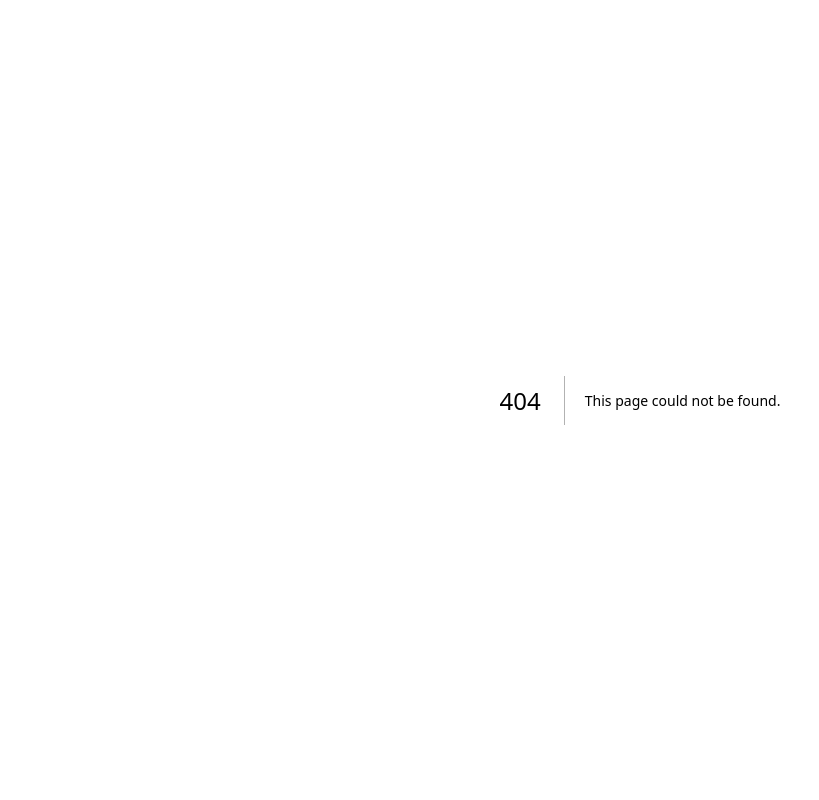
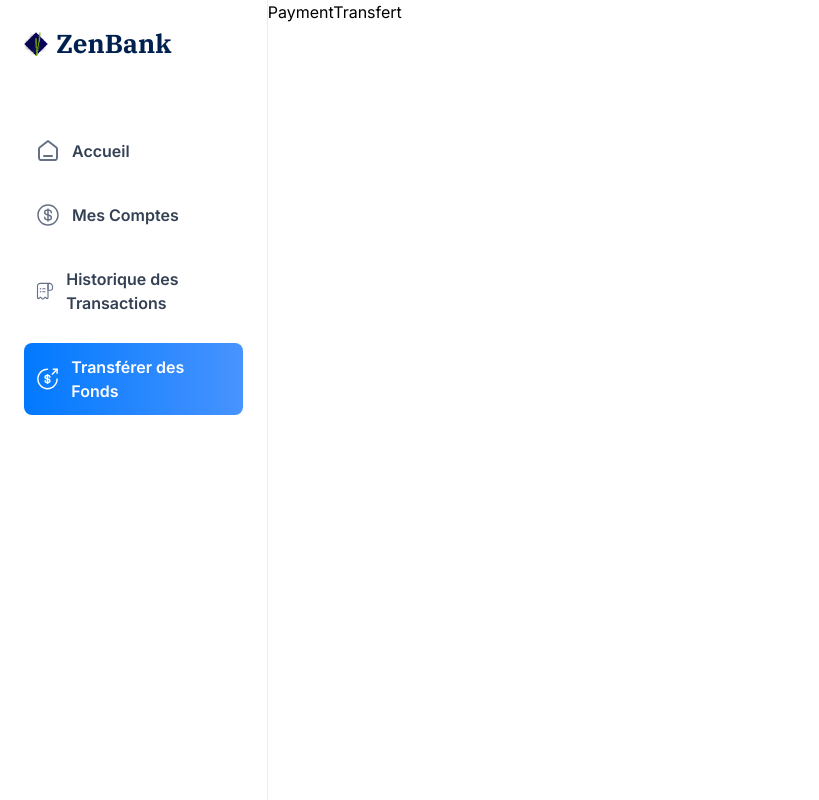
Before and after one commit to Cycle9898/ZenBank_Frontend, a Next.js app: page /payment-transfer in a window 1280 px wide. Before the commit this address had no page. Shown: the whole page, without its empty margins (0-819 px from the left). Built offline with nearby package versions, Linux system fonts and the light colour scheme.

Commit message:
add basic component on the other root routes

```diff
--- /dev/null
+++ b/app/(root)/my-banks/page.tsx
@@ -0,0 +1,5 @@
+function MyBanks() {
+	return <div>MyBanks</div>;
+}
+
+export default MyBanks;
--- /dev/null
+++ b/app/(root)/payment-transfer/page.tsx
@@ -0,0 +1,5 @@
+function PaymentTransfert() {
+	return <div>PaymentTransfert</div>;
+}
+
+export default PaymentTransfert;
--- /dev/null
+++ b/app/(root)/transaction-history/page.tsx
@@ -0,0 +1,5 @@
+function TransactionHistory() {
+	return <div>TransactionHistory</div>;
+}
+
+export default TransactionHistory;
```
